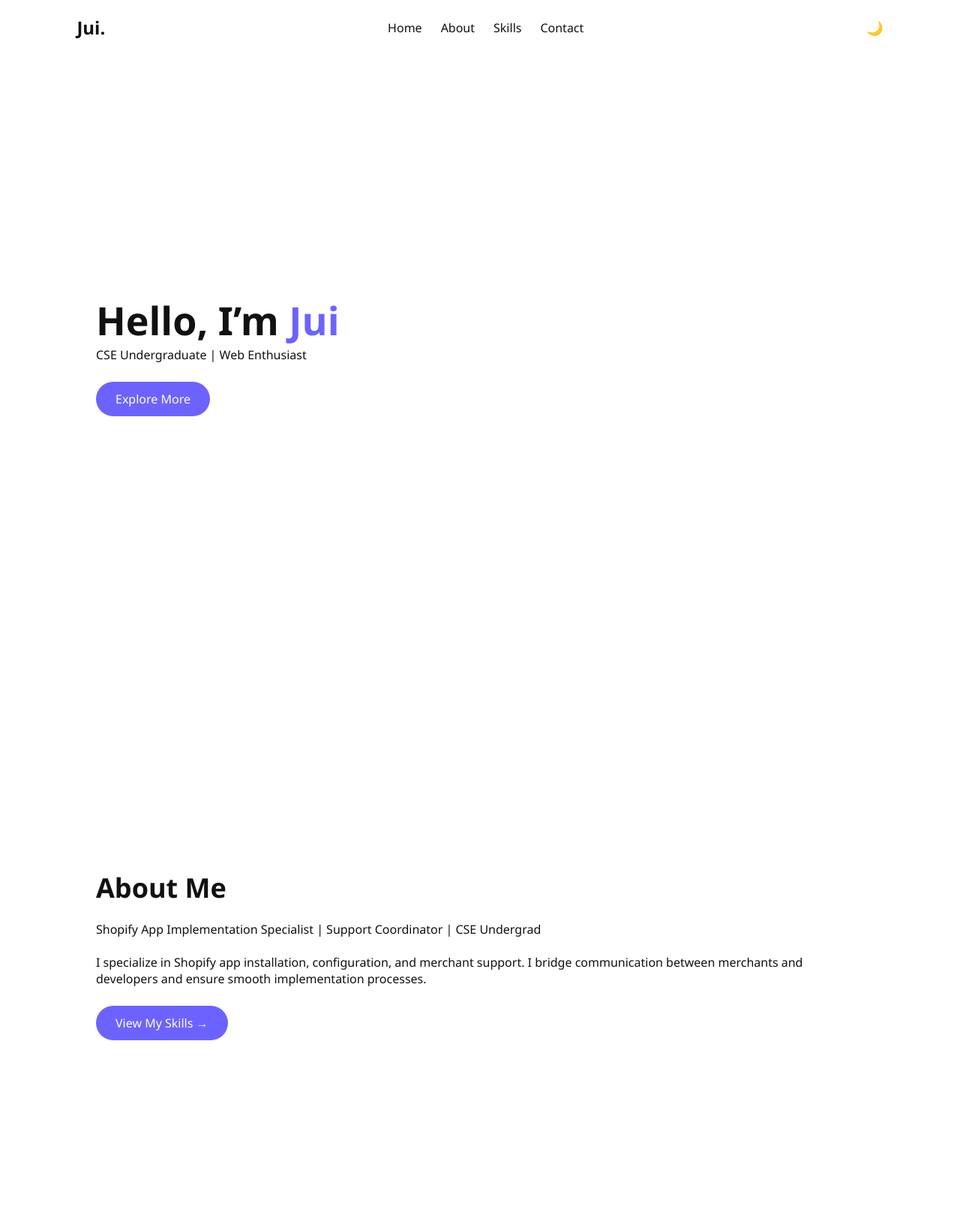
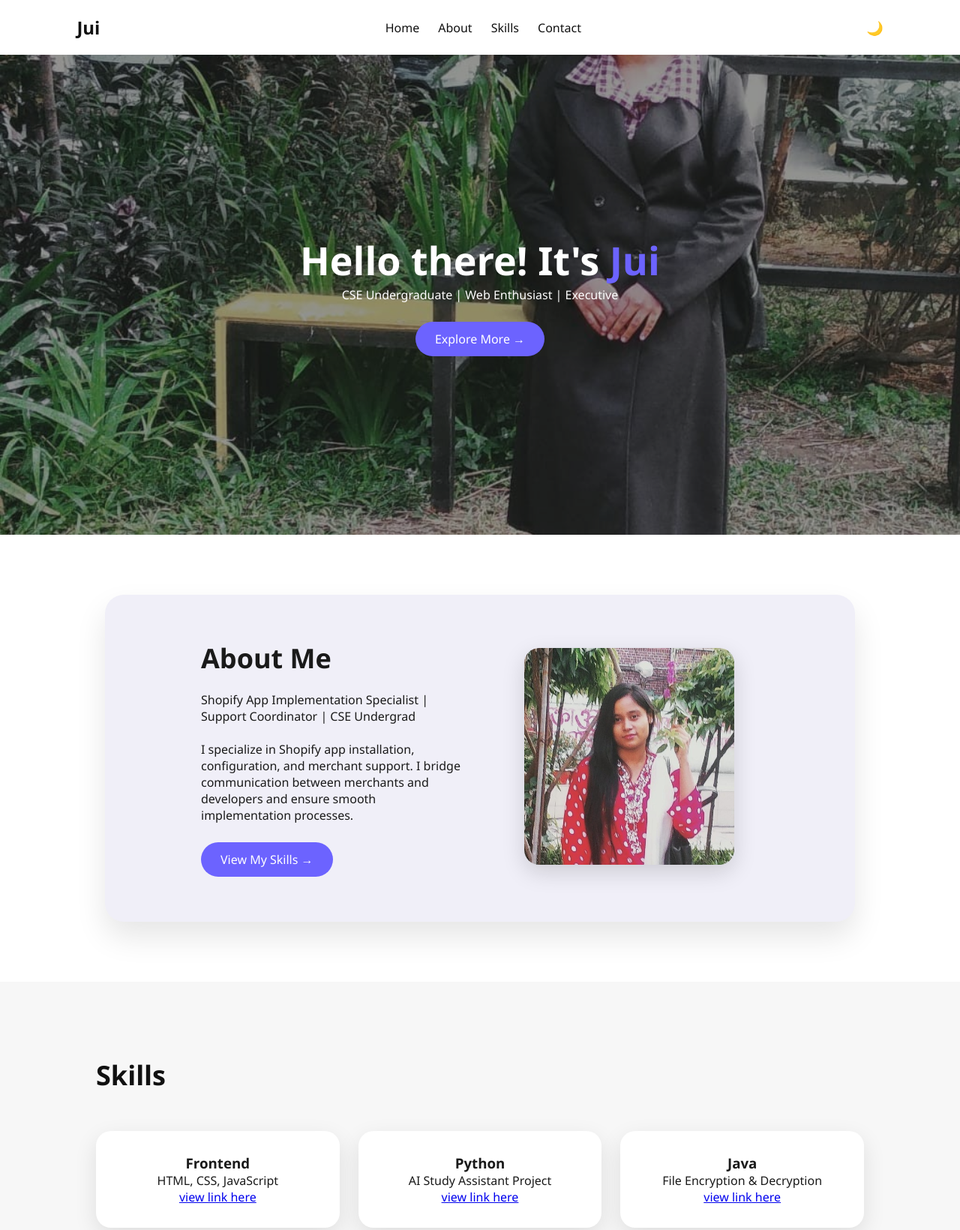
Before and after one commit to imsaadiia/Jui-s-portfolio, a plain HTML site: page index.html in a window 1280 px wide. Shown: the top 1640 px of the page at 75% size. Drawn offline with Linux system fonts and the light colour scheme.

Commit message:
Jui's Portfolio

```diff
--- a/index.html
+++ b/index.html
@@ -14,7 +14,7 @@
 <!-- NAVBAR -->
 <nav class="navbar">
   <div class="nav-left">
-    <a href="#home" class="logo">Jui.</a>
+    <a href="#home" class="logo">Jui</a>
   </div>
 
   <ul class="nav-links">
@@ -29,13 +29,18 @@
 
 <!-- HOME -->
 <section id="home" class="section hero">
-  <h1>Hello, I’m <span>Jui</span></h1>
-  <p>CSE Undergraduate | Web Enthusiast</p>
-  <a href="#about-page" class="btn">Explore More</a>
+  <h1>Hello there! It's <span>Jui</span></h1>
+  <p>CSE Undergraduate | Web Enthusiast | Executive</p>
+  <a href="#about-page" class="btn">Explore More →</a>
 </section>
 
+
 <!-- ABOUT PAGE -->
-<section id="about-page" class="section page">
+<section id="about-page" class="section page about-section">
+  <div class="about-content">
+
+    <!-- Text Side -->
+    <div class="about-text">
       <h2>About Me</h2>
       <p>
         Shopify App Implementation Specialist | Support Coordinator | CSE Undergrad
@@ -48,7 +53,16 @@
       <a href="#skills-page" class="link-btn">
         View My Skills →
       </a>
+    </div>
+
+    <!-- Image Side -->
+    <div class="about-image">
+      <img src="jui.jpg" alt="My Photo">
+    </div>
+
+  </div>
 </section>
+
 
 <!-- SKILLS PAGE -->
 <section id="skills-page" class="section page alt">
@@ -59,16 +73,25 @@
     <div class="card">
       <h3>Frontend</h3>
       <p>HTML, CSS, JavaScript</p>
+      <div class="skill-detail">
+                  <a href="https://docs.google.com/document/d/10z_dgk1WWpXpFSKynKmkIDzUJd1U5VI2QXHSg7215cc/edit?usp=sharing" target="_blank">view link here</a>
+            </div>
     </div>
 
     <div class="card">
       <h3>Python</h3>
       <p>AI Study Assistant Project</p>
+       <div class="skill-detail">
+                 <a href="https://github.com/imsaadiia/AI-PROJECTS" target="_blank">view link here</a>
+            </div>
     </div>
 
     <div class="card">
       <h3>Java</h3>
       <p>File Encryption & Decryption</p>
+       <div class="skill-detail">
+                <a href="https://github.com/imsaadiia/Project-of-JAVA-File-Encryption-Decryption" target="_blank">view link here</a>
+            </div>
     </div>
 
   </div>
@@ -85,7 +108,7 @@
   <div class="work-box">
     <h3>Jr. Executive</h3>
     <p>
-      March 2025 – Present <br />
+      March 2025 - Present <br />
       DevsNest
     </p>
   </div>
--- a/style.css
+++ b/style.css
@@ -60,15 +60,66 @@ body {
   cursor: pointer;
 }
 
-/* SECTIONS */
+/* Default for all sections */
 .section {
-  min-height: 100vh;
+  min-height: 50vh;  /* baki sob section er jonno */
   padding: 100px 10%;
   display: flex;
   flex-direction: column;
   justify-content: center;
 }
 
+/* Home Section */
+.hero {
+  position: relative;
+  min-height: 80vh;      /* jemon age decide kora hoyechilo */
+  display: flex;
+  flex-direction: column;
+  justify-content: center;
+  align-items: center;
+  text-align: center;
+
+  /* Background Image */
+  background: url('sadiajui.jpeg') center/cover no-repeat;
+  background-attachment: fixed;   /* <-- key for scroll effect */
+  background-size: cover;
+  background-position: center;
+  color: #ffffff;                /* text white */
+  padding: 100px 10%;
+}
+
+
+/* Optional: overlay halo effect */
+.hero::before {
+  content: "";
+  position: absolute;
+  top: 0; left: 0;
+  width: 100%; height: 100%;
+  background: rgba(0,0,0,0.35);   /* subtle dark overlay */
+  z-index: 0;
+}
+.hero h1,
+.hero p,
+.hero a {
+  position: relative;
+  z-index: 1;    /* content above the overlay */
+}
+@media (max-width: 768px) {
+  .hero {
+    background-attachment: scroll;  /* fallback for mobile */
+  }
+}
+
+/* Home section এর jonno alada height */
+.hero {
+  min-height: 80vh;  /* Home section ke lamba korlam */
+}
+
+@media (max-width: 768px) {
+  .hero {
+    min-height: 60vh;  /* Mobile e ektu chhoto */
+  }
+}
 .hero h1 {
   font-size: 52px;
 }
@@ -111,12 +162,119 @@ body {
   background: var(--bg);
   box-shadow: 0 10px 30px rgba(0,0,0,0.08);
 }
+/* Default light mode */
+.about-section {
+  padding: 60px 10%;
+  background: #f0eff8; /* light card */
+  border-radius: 25px;
+  box-shadow: 0 20px 40px rgba(0,0,0,0.1);
+  margin: 80px auto;
+  max-width: 1000px;
+  color: #1a1a1a; /* text dark */
+}
+
+/* Dark mode adjustments */
+@media (prefers-color-scheme: dark) {
+  .about-section {
+    background: #2c2c3c; /* dark card background */
+    color: #f5f5f5;      /* light text */
+    box-shadow: 0 20px 40px rgba(0,0,0,0.5); /* stronger shadow for dark mode */
+  }
+}
+
+.about-content {
+  display: flex;
+  align-items: center;
+  justify-content: space-between;
+  gap: 50px;
+}
+
+/* Text part */
+.about-text {
+  flex: 1;
+}
+
+/* Image part */
+.about-image {
+  flex: 1;
+  text-align: center;
+}
+
+.about-image img {
+  width: 280px;
+  max-width: 100%;
+  border-radius: 20px;   /* soft professional look */
+  box-shadow: 0 10px 30px rgba(0, 0, 0, 0.15);
+}
+
+
+/* Default card style */
+.cards .card {
+  background: #ffffff;   /* always white */
+  color: #1a1a1a;       /* text dark */
+  padding: 30px;
+  border-radius: 20px;
+  box-shadow: 0 10px 30px rgba(0,0,0,0.1);
+  flex: 1;
+  text-align: center;
+  transition: all 0.3s ease;
+}
+
+/* Optional: hover effect */
+.cards .card:hover {
+  transform: translateY(-5px);
+  box-shadow: 0 15px 40px rgba(0,0,0,0.2);
+}
+
+
+@media (prefers-color-scheme: dark) {
+  /* Keep card white in dark mode */
+  .cards .card {
+    background: #ffffff; /* still white */
+    color: #1a1a1a;     /* text stays dark */
+    box-shadow: 0 10px 30px rgba(0,0,0,0.3);
+  }
+
+  /* Section background can be dark */
+  #skills-page {
+    background: #1f1f2a;  /* dark section background */
+  }
+}
+
 
 /* WORK */
+/* Default light mode card */
 .work-box {
-  padding: 30px;
-  border-left: 4px solid var(--accent);
+  background: #ffffff;        /* always white */
+  color: #1a1a1a;            /* text dark */
+  padding: 25px 30px;
+  border-radius: 20px;
+  box-shadow: 0 10px 30px rgba(0,0,0,0.1);
+  margin: 20px 0;
+  max-width: 600px;           /* optional width */
+  transition: all 0.3s ease;
 }
+
+/* Optional hover effect */
+.work-box:hover {
+  transform: translateY(-5px);
+  box-shadow: 0 15px 40px rgba(0,0,0,0.2);
+}
+
+@media (prefers-color-scheme: dark) {
+  /* Section background dark */
+  #work-page {
+    background: #1f1f2a;  /* dark section */
+  }
+
+  /* Keep work boxes white with dark text */
+  .work-box {
+    background: #ffffff;   /* card stays white */
+    color: #1a1a1a;       /* text stays dark */
+    box-shadow: 0 10px 30px rgba(0,0,0,0.3);
+  }
+}
+
 
 /* CONTACT */
 .social {
```
Also changed, not shown: jui.jpg (added), sadia.png (added), sadiajui.jpeg (added). Lines whose indentation alone changed are shown as unchanged.
